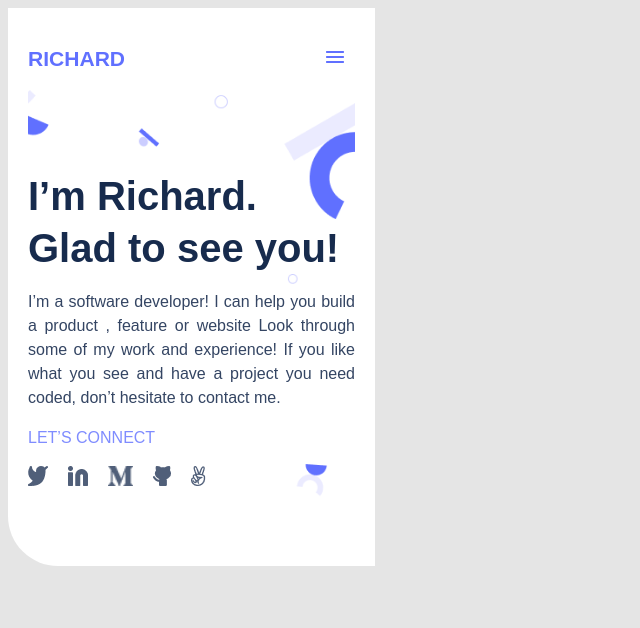
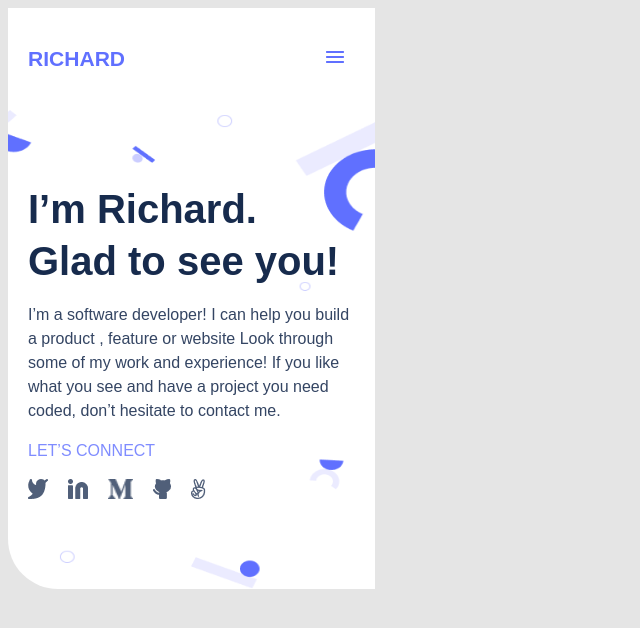
Before and after one commit to rychrr/portfolio_page_2, a website: page index.html in a window 1280 px wide. Shown: the whole page, without its empty margins (0-640 px from the left). Drawn offline with Linux system fonts and the light colour scheme; a web font is replaced by a local one.

Commit message:
fix background image gap

```diff
--- a/index.html
+++ b/index.html
@@ -10,7 +10,7 @@
 </head>
 <body>
 
-<main class="p_one_container">
+<main class="main_section">
     <!-- Header Section and Main Navigation Tabs -->
     <header class="top_header">
         <nav class="top_nav">
@@ -18,9 +18,10 @@
             <a href="#"><img src="./img/Enabled.png" alt="hamburger_menu" class="hamburger_icon"></a>
         </nav>
     </header>
-    <section class="p1_main_section">
+
+
+    <section class="p_one_container">
     <!-- First page Section  -->
-    <section class="intro_desc_conn" >
         <h1 class="self_intro"> I’m Richard. Glad to see you!</h1>
         <p class="self_desc">I’m a software developer! I can help you build a product ,
             feature or website Look through some of my work and experience!
@@ -36,7 +37,6 @@
             <li><a href="#"> <img src="./img/social_media_logo/github.png" alt="github_icon" class="socials github"></a></li>
             <li><a href="#"> <img src="./img/social_media_logo/anglelist.png" alt="angellist_icon" class="socials angelist"></a></li>
         </ul>
-    </section>
 </section>
 </main>
 
--- a/style.css
+++ b/style.css
@@ -5,20 +5,15 @@ body {
   width: 375px;
 }
 
-.p_one_container {
-  width: 327px;
-  border-bottom-left-radius: 50px;
-  background-color: #fff;
-  display: flex;
-  flex-flow: column nowrap;
-  padding: 20px;
-}
-
 .top_nav {
   display: flex;
+  width: 327px;
+  height: 100%;
   flex-flow: row nowrap;
   justify-content: space-between;
   align-items: center;
+  background-color: #fff;
+  padding: 20px;
 }
 
 .my_logo {
@@ -32,9 +27,16 @@ body {
   text-decoration: none;
 }
 
-.intro_desc_conn {
-  padding-bottom: 40px;
-  padding-top: 40px;
+.p_one_container {
+  border-bottom-left-radius: 50px;
+  background-color: #fff;
+  display: flex;
+  flex-flow: column nowrap;
+  width: 327px;
+  padding: 20px;
+  background-image: url("./img/header_shapes_mobile.png");
+  background-repeat: no-repeat;
+  background-size: 100% 100%;
 }
 
 .self_intro {
@@ -45,6 +47,8 @@ body {
   line-height: 52px;
   color: #172b4d;
   margin-bottom: 0;
+  padding-top: 20px;
+  padding-bottom: 0;
 }
 
 .self_desc {
@@ -54,7 +58,6 @@ body {
   font-size: 16px;
   line-height: 24px;
   color: #344563;
-  text-align: justify;
   padding-top: 0;
 }
 
@@ -66,6 +69,8 @@ body {
   line-height: 24px;
   color: #7f8cff;
   text-align: left;
+  padding-top: 0;
+  margin-top: 0;
 }
 
 .social_icons {
@@ -74,16 +79,13 @@ body {
   justify-content: flex-start;
   align-items: baseline;
   list-style: none;
-  padding: 0;
+  padding-left: 0;
+  padding-top: 0;
+  margin-top: 0;
 }
 
 .socials {
   margin-right: 20px;
   min-height: 20px;
+  padding-bottom: 50px;
 }
-
-.p1_main_section {
-  background-image: url("./img/header_shapes_mobile.png");
-  background-repeat: no-repeat;
-  background-size: cover;
-}
```
